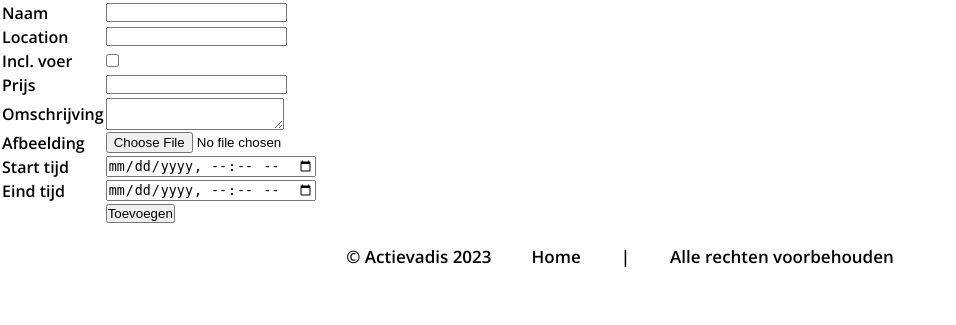
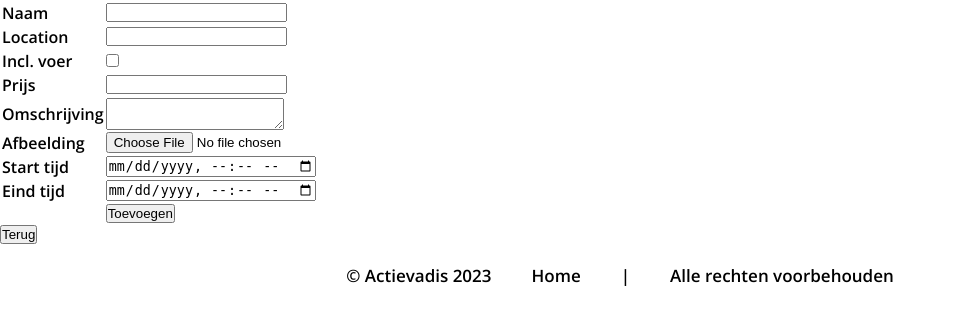
Before and after one commit to PigFish69/Autivadis, a PHP site: page /addActivity.php in a window 1280 px wide. Shown: the part 95-420 px from the top of the page, without its empty margins (0-956 px from the left). Run offline with PHP 8.4, Linux system fonts and the light colour scheme.

Commit message:
button back to overzicht

```diff
--- a/hyb/Actievadis/Pages/Admin/addActivity.php
+++ b/hyb/Actievadis/Pages/Admin/addActivity.php
@@ -77,6 +77,7 @@ if (isset($_POST['btnSubmit']))
             </tr>
         </table>
         </form>
+        <a href="admin.php"><button>Terug</button></a>
     </div>
 </body>
 <?php
```
